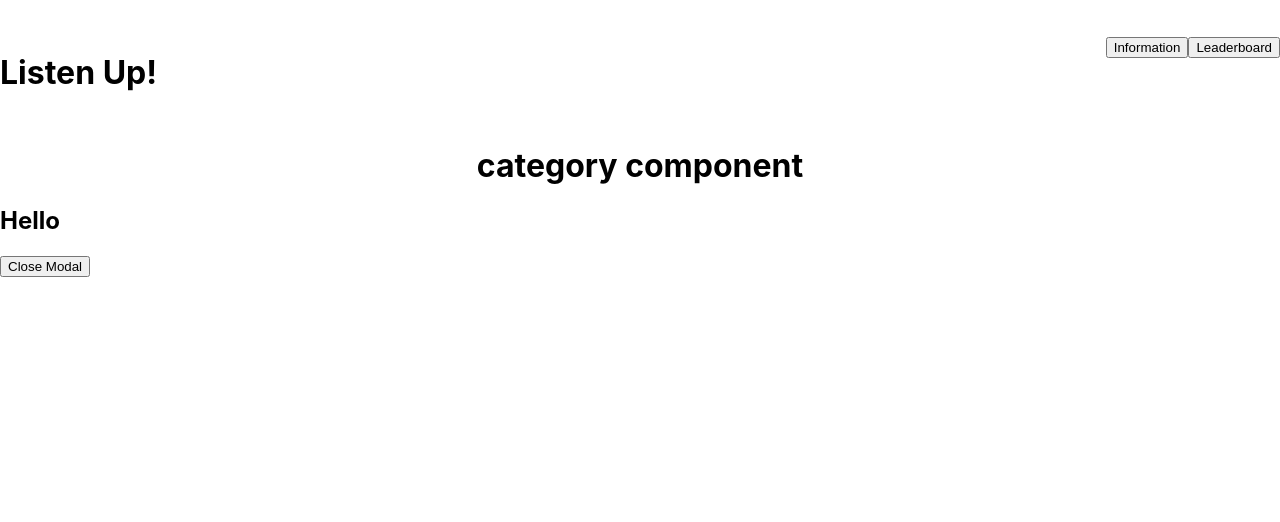
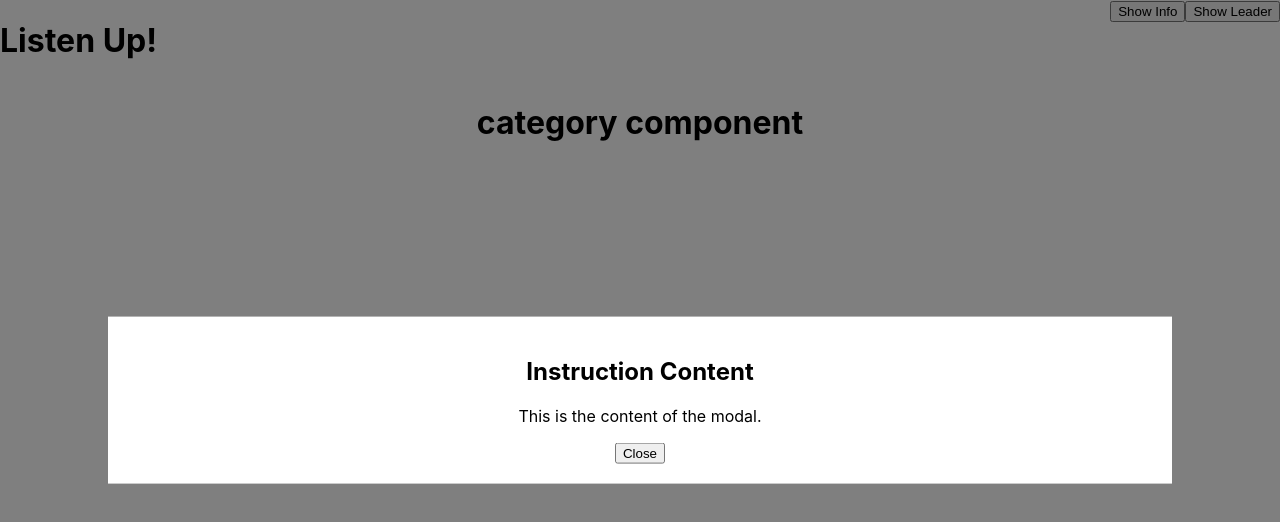
Before and after one commit to Listen-Up-2210/listen-up-ui, a React (Create React App) app: page / in a window 1280 px wide. Shown: the top 522 px of the page. Built offline with nearby package versions, Linux system fonts and the light colour scheme.

Commit message:
Update buttons for modal popouts

```diff
--- a/src/Components/Header/Header.js
+++ b/src/Components/Header/Header.js
@@ -1,59 +1,28 @@
 import React, {useState} from "react";
-import ReactDOM from 'react-dom'
 import "./Header.css"
-import Instruction from "../Instruction/Instruction";
-import Leaderboard from "../LeaderBoard/LeaderBoard";
-
-// function Modal(props) {
-//   return ReactDOM.createPortal(
-//     <div id="modal-root" className="modal">
-//       <div className="modal-content">
-//         {props.children}
-//       </div>
-//     </div>,
-//     document.getElementById('modal-root')
-//   );
-// }
+import Modal from "../Modal/Modal";
 
 export default function Header() {
+    const [showModal, setShowModal] = useState(true);
+    const [modalContent, setModalContent] = useState('info')
 
-  const[showInstruction, setShowInstruction] = useState(true)
-  const[showLeaderboard, setShowLeaderboard] = useState(false)
+    const handleShowModal = (e) => {
+        setShowModal(true);
+        setModalContent(e.target.value)
+    };
 
-  const handleOpenInstruction = () => {
-    setShowInstruction(true)
-  }
-
-  const handleCloseInstruction = () => {
-    setShowInstruction(false)
-  }
-
-  const handleOpenLeaderboard = () => {
-    setShowLeaderboard(true)
-  }
-
-  const handleCloseLeaderboard = () => {
-    setShowLeaderboard(false)
-  }
+    const handleCloseModal = () => {
+        setShowModal(false);
+    };
 
   return (
-    <h1 className='header'>
-      <p className='title'>Listen Up!</p>
+    <header className='header'>
+      <h1 className='title'>Listen Up!</h1>
       <div>
-        <button className='modal-buttons' onClick={handleOpenInstruction}>Information</button>
-        {showInstruction &&
-        <Instruction>
-          <h2>Hello</h2>
-          <button onClick={handleCloseInstruction}>Close Modal</button>
-        </Instruction>}
-        <button className='modal-buttons' onClick={handleOpenLeaderboard}>Leaderboard</button>
-        {showLeaderboard &&
-        <Leaderboard>
-          <h2>LeaderBoard</h2>
-          <button onClick={handleCloseLeaderboard}>Close Modal</button>
-        </Leaderboard>}
+        <button className='modalBtn' onClick={e => handleShowModal(e)} value="info">Show Info</button>
+        <button className='modalBtn' onClick={e => handleShowModal(e)} value="leader">Show Leader</button>
+        <Modal show={showModal} handleClose={handleCloseModal} display={modalContent} />
       </div>
-    </h1>
-
+    </header>
   )
 }
```
